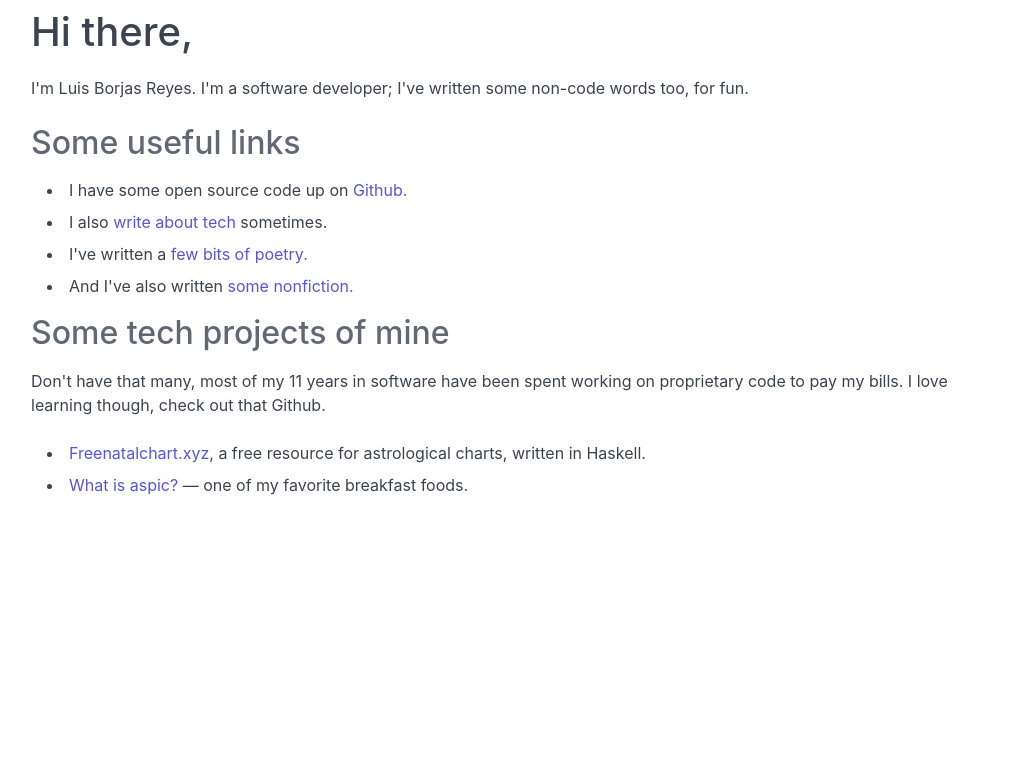
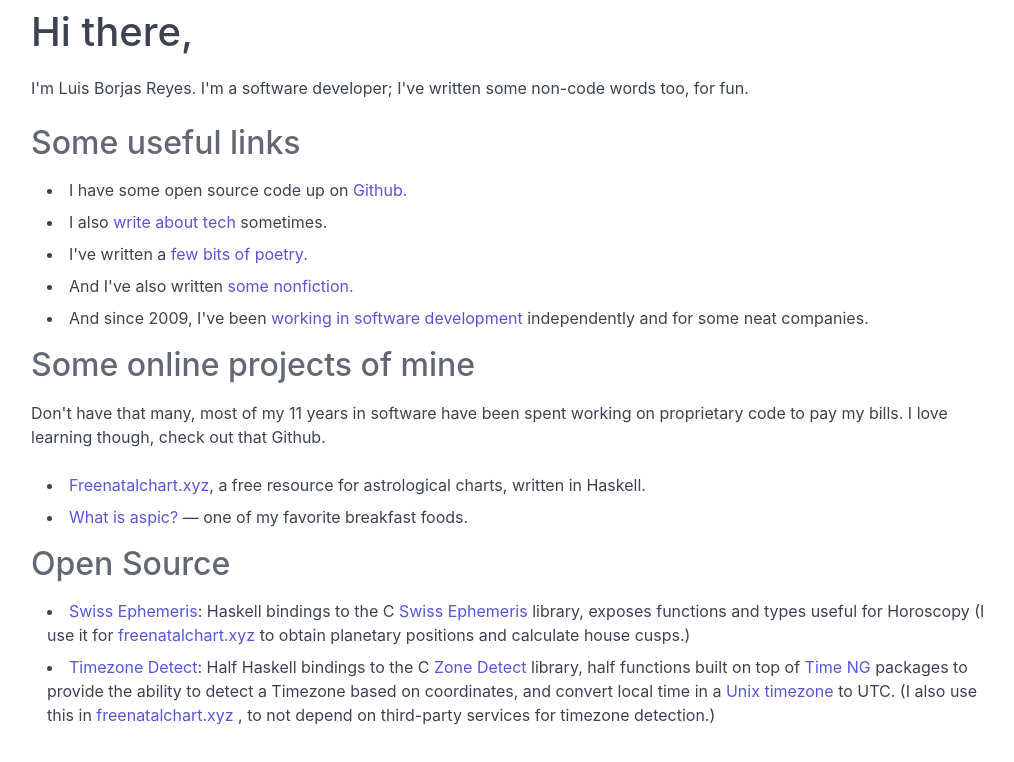
Before and after one commit to lfborjas/lfborjas.github.io, a plain HTML site: page index.html in a window 1280 px wide. Shown: the whole page, without its empty margins (129-1143 px from the left). Drawn offline with nearby package versions, Linux system fonts and the light colour scheme.

Commit message:
add open source links

```diff
--- a/index.html
+++ b/index.html
@@ -23,13 +23,28 @@
       <li>I also <a href="http://tech.lfborjas.com/">write about tech</a> sometimes.</li>
       <li>I've written a <a href="http://poetry.lfborjas.com/">few bits of poetry.</a></li>
       <li>And I've also written <a href="http://cuaderno.lfborjas.com/">some nonfiction.</a></li>
+      <li>And since 2009, I've been <a href="https://www.linkedin.com/in/lfborjas">working in software development</a> independently and for some neat companies.</li>
     </ul>
-    <h2 class="text-muted">Some tech projects of mine</h2>
+    <h2 class="text-muted">Some online projects of mine</h2>
     <p>Don't have that many, most of my 11 years in software have been spent working on proprietary code to pay my bills. I love learning though, check out that Github.</p>
     <ul>
       <li><a href="https://freenatalchart.xyz/">Freenatalchart.xyz</a>, a free resource for astrological charts, written in Haskell.</li>
       <li><a href="http://whatisaspic.com/">What is aspic?</a> — one of my favorite breakfast foods.</li>
     </ul>
+    <h2 class="text-muted">Open Source</h2>
+    <ul>
+      <li><a href="https://hackage.haskell.org/package/swiss-ephemeris">Swiss Ephemeris</a>: Haskell bindings to the C
+        <a href="https://www.astro.com/swisseph/swephinfo_e.htm">Swiss Ephemeris</a> library, exposes functions and types
+        useful for Horoscopy (I use it for <a href="https://freenatalchart.xyz">freenatalchart.xyz</a> to obtain planetary positions and calculate house cusps.)
+      </li>
+      <li><a href="https://hackage.haskell.org/package/timezone-detect">Timezone Detect</a>: Half Haskell bindings to the C
+        <a href="https://github.com/BertoldVdb/ZoneDetect">Zone Detect</a> library, half functions built on top of
+        <a href="https://archives.haskell.org/projects.haskell.org/time-ng/">Time NG</a> packages to
+        provide the ability to detect a Timezone based on coordinates, and convert local time in a
+        <a href="https://data.iana.org/time-zones/tz-link.html">Unix timezone</a> to UTC. (I also use this
+        in <a href="https://freenatalchart.xyz">freenatalchart.xyz</a> , to not depend on third-party services for timezone detection.)
+      </li>
+    </ul>
 </body>
 
 </html>
```
